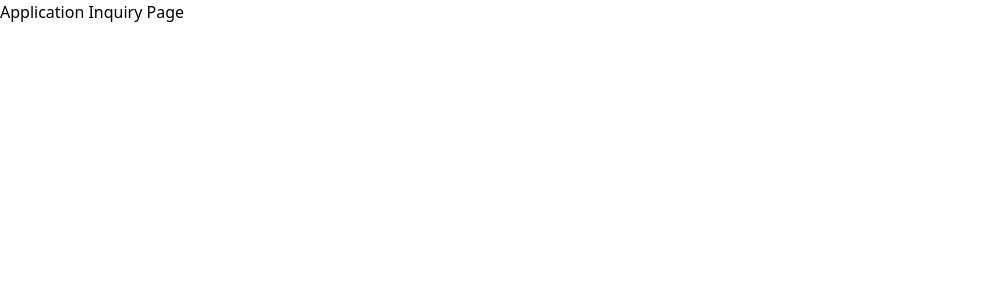
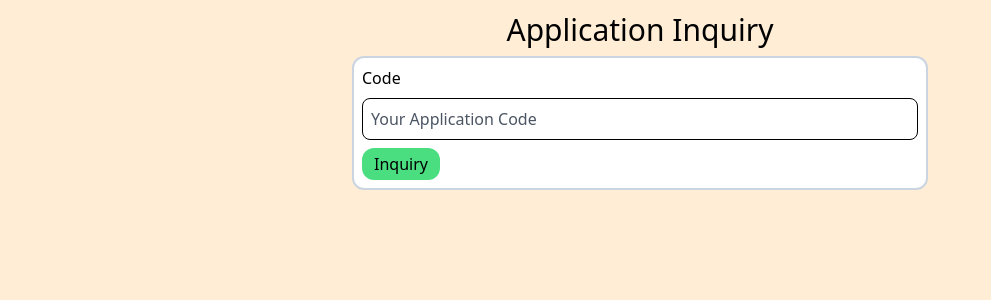
Before and after one commit to ersincakmak/Pazarama-Bootcamp-Case, a React (Create React App) app: page /basvuru-sorgula in a window 1280 px wide. Shown: the top 300 px of the page, without its empty margins (0-991 px from the left). Built offline with nearby package versions, Linux system fonts and the light colour scheme; no server answers.

Commit message:
Application Iquiry page created

```diff
--- a/src/pages/ApplicationInquiry.tsx
+++ b/src/pages/ApplicationInquiry.tsx
@@ -1,9 +1,43 @@
+import { FormikProvider, useFormik } from 'formik'
 import React from 'react'
+import { useNavigate } from 'react-router-dom'
+import TextField from '../components/TextField'
+import { applicationInquirySchema } from '../validations/Application'
 
-const ApplicationInquiry = () => (
-  <div>
-    <h1>Application Inquiry Page</h1>
-  </div>
-)
+const ApplicationInquiry = () => {
+  const navigate = useNavigate()
+
+  const formik = useFormik({
+    initialValues: {
+      code: '',
+    },
+    validationSchema: applicationInquirySchema,
+    onSubmit: (values) => navigate(`/basvuru/${values.code}`),
+  })
+
+  return (
+    <div className="w-screen h-screen overflow-auto flex flex-col gap-2 p-3 bg-orange-100">
+      <h1 className="text-3xl text-center">Application Inquiry</h1>
+      <FormikProvider value={formik}>
+        <form
+          onSubmit={formik.handleSubmit}
+          className="max-w-xl w-full flex flex-col gap-2 mx-auto border-2 border-slate-300 rounded-xl bg-white p-2"
+        >
+          <TextField
+            name="code"
+            label="Code"
+            placeholder="Your Application Code"
+          />
+          <button
+            type="submit"
+            className="bg-green-400 focus:ring-4 focus:ring-green-300 w-max p-1 px-3 rounded-xl"
+          >
+            Inquiry
+          </button>
+        </form>
+      </FormikProvider>
+    </div>
+  )
+}
 
 export default ApplicationInquiry
--- a/src/validations/Application.ts
+++ b/src/validations/Application.ts
@@ -17,4 +17,8 @@ const createApplicationSchema = yup.object().shape({
   address: yup.string().required().min(5).label('Address'),
 })
 
+export const applicationInquirySchema = yup.object().shape({
+  code: yup.string().required().label('Code'),
+})
+
 export default createApplicationSchema
```
